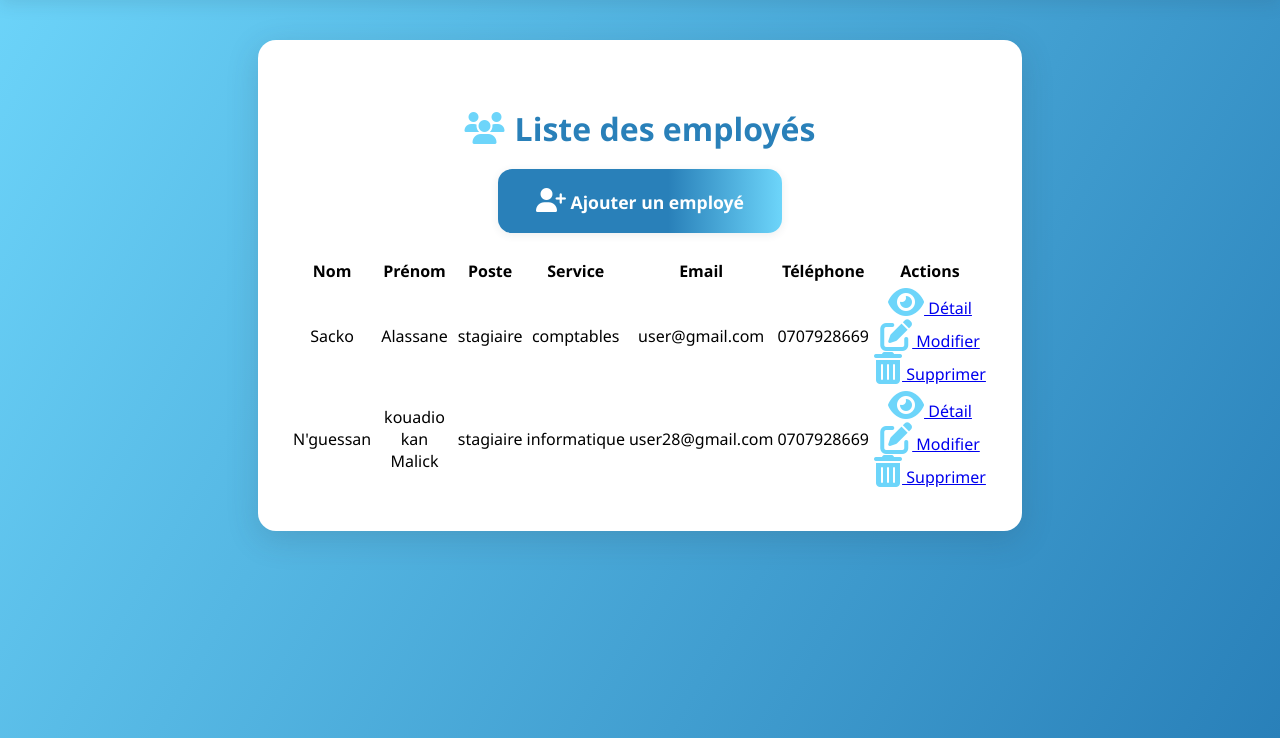
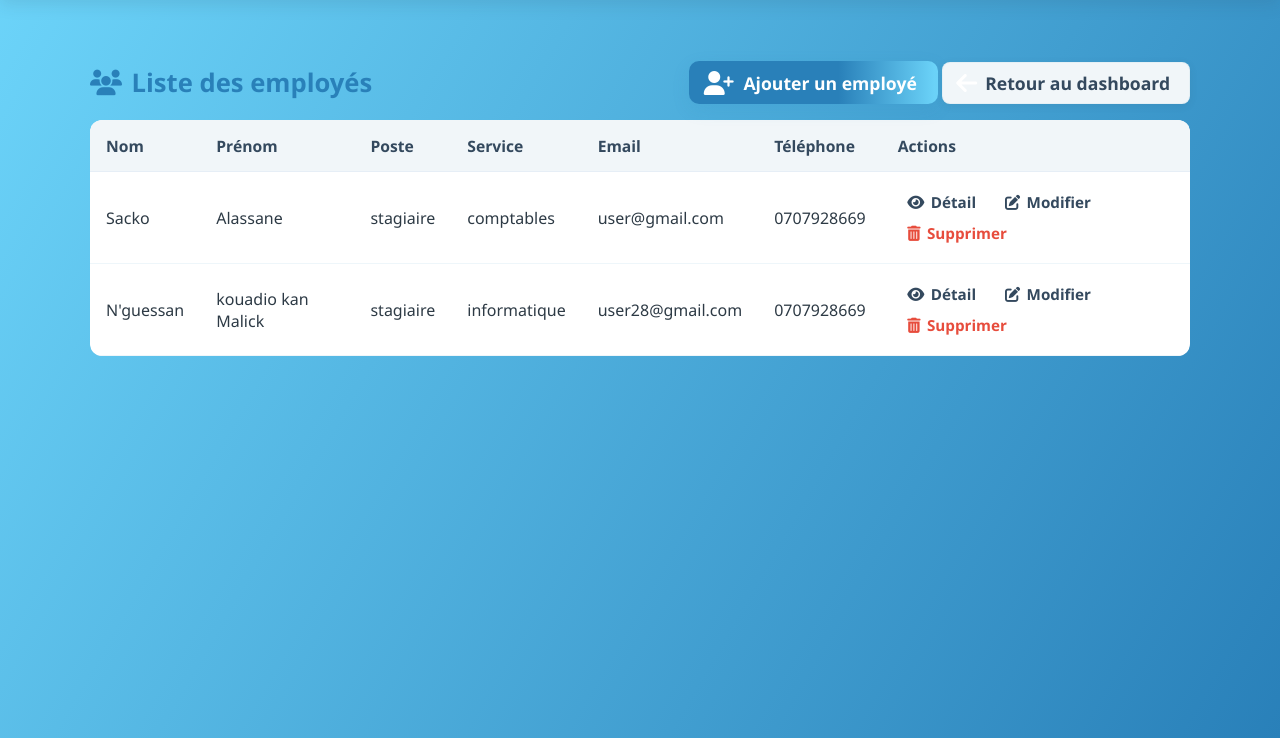
Before and after one commit to alassanesacko/GDRH, a Django app: page /personnel/ in a window 1280 px wide; the page is wider, and only the part inside the window is pictured. Shown: the part 62-800 px from the top of that part. Run offline with Django 5.2, Linux system fonts and the light colour scheme; a user stored in the database is signed in; data comes from the database, SQL or seed files in the repository; both versions use the stored data as it was after the commit.

Commit message:
stage 13: app personnel CRUD done

```diff
--- a/accounts/static/accounts/dashboard_drh.css
+++ b/accounts/static/accounts/dashboard_drh.css
@@ -54,6 +54,19 @@ body {
 .navbar-menu a:hover {
     background: #6dd5fa;
     color: #fff;
+}
+
+/* active link highlight */
+.navbar-menu a.active {
+    background: linear-gradient(90deg, #6dd5fa 60%, #2980b9 100%);
+    color: #fff;
+    box-shadow: 0 4px 12px rgba(41, 128, 185, 0.12);
+}
+
+.navbar-user {
+    margin-right: 1rem;
+    color: #34495e;
+    font-weight: 600;
 }
 
 .navbar-logout {
--- a/personnel/static/personnel/liste_employes.css
+++ b/personnel/static/personnel/liste_employes.css
@@ -0,0 +1,150 @@
+/* Styles pour la page Liste des employés */
+
+.container-list {
+    max-width: 1100px;
+    margin: 2.2rem auto;
+    padding: 1.6rem;
+}
+
+.header-row {
+    display: flex;
+    justify-content: space-between;
+    align-items: center;
+    gap: 1rem;
+    margin-bottom: 1rem;
+}
+
+.header-row h2 {
+    font-size: 1.6rem;
+    color: #2980b9;
+    display: flex;
+    align-items: center;
+    gap: 0.6rem;
+}
+
+.add-btn {
+    background: linear-gradient(90deg,#2980b9 60%,#6dd5fa 100%);
+    color: #fff;
+    padding: 0.6rem 0.9rem;
+    border-radius: 10px;
+    text-decoration: none;
+    font-weight: 700;
+    display: inline-flex;
+    gap: 0.6rem;
+    box-shadow: 0 6px 18px rgba(41,128,185,0.12);
+    transition: transform 0.12s ease, box-shadow 0.12s ease;
+}
+
+.add-btn:hover {
+    transform: translateY(-2px);
+    box-shadow: 0 10px 28px rgba(41,128,185,0.16);
+}
+
+.btn-secondary {
+    background: #f1f6f9;
+    color: #34495e;
+    padding: 0.5rem 0.8rem;
+    border-radius: 8px;
+    text-decoration: none;
+    font-weight: 700;
+    display: inline-flex;
+    align-items: center;
+    gap: 0.5rem;
+    border: 1px solid rgba(41,128,185,0.06);
+    transition: background 0.12s ease, transform 0.12s ease;
+}
+
+.btn-secondary:hover {
+    background: #eaf6fb;
+    transform: translateY(-1px);
+}
+
+.table-wrapper {
+    width: 100%;
+    overflow-x: auto;
+    background: transparent;
+    border-radius: 12px;
+}
+
+.table-employes {
+    width: 100%;
+    border-collapse: collapse;
+    background: #fff;
+    border-radius: 10px;
+    overflow: hidden;
+    box-shadow: 0 6px 24px rgba(44,62,80,0.08);
+}
+
+.table-employes thead th {
+    background: #f1f6f9;
+    text-align: left;
+    padding: 0.9rem 1rem;
+    font-size: 0.98rem;
+    color: #34495e;
+    border-bottom: 1px solid #e6eef6;
+}
+
+.table-employes tbody td {
+    padding: 0.9rem 1rem;
+    border-bottom: 1px solid #eef6fa;
+    vertical-align: middle;
+    font-size: 1rem;
+    color: #2d3a45;
+}
+
+.table-employes tbody tr:hover td {
+    background: rgba(41,128,185,0.03);
+}
+
+.crud-actions a {
+    display: inline-flex;
+    align-items: center;
+    gap: 0.4rem;
+    padding: 0.35rem 0.6rem;
+    margin-right: 0.35rem;
+    border-radius: 8px;
+    text-decoration: none;
+    color: #34495e;
+    font-weight: 600;
+    font-size: 0.95rem;
+}
+
+.crud-actions a:hover {
+    background: rgba(41,128,185,0.08);
+    color: #1f3f5a;
+}
+
+.crud-actions a.delete {
+    color: #e74c3c;
+}
+
+/* Responsive: convert to card-list on small screens */
+@media (max-width: 800px) {
+    .table-employes,
+    .table-employes thead,
+    .table-employes tbody,
+    .table-employes th,
+    .table-employes td,
+    .table-employes tr {
+        display: block;
+    }
+    .table-employes thead tr { display: none; }
+    .table-employes tbody tr {
+        margin-bottom: 1rem;
+        background: #fff;
+        border-radius: 10px;
+        box-shadow: 0 6px 20px rgba(44,62,80,0.06);
+        padding: 0.9rem 1rem;
+    }
+    .table-employes tbody td {
+        padding: 0.4rem 0;
+        border: none;
+    }
+    .table-employes tbody td::before {
+        content: attr(data-label);
+        font-weight: 700;
+        display: inline-block;
+        width: 110px;
+        color: #2980b9;
+    }
+}
--- a/personnel/templates/personnel/liste_employes.html
+++ b/personnel/templates/personnel/liste_employes.html
@@ -8,6 +8,7 @@
     {% load static %}
     <link rel="stylesheet" href="https://cdnjs.cloudflare.com/ajax/libs/font-awesome/6.4.0/css/all.min.css">
     <link rel="stylesheet" href="{% static 'accounts/dashboard_drh.css' %}">
+    <link rel="stylesheet" href="{% static 'personnel/liste_employes.css' %}">
 </head>
 <body>
     <nav class="navbar">
@@ -28,10 +29,18 @@
         </div>
         <a href="{% url 'logout' %}" class="navbar-logout"><i class="fas fa-sign-out-alt"></i> Déconnexion</a>
     </nav>
-    <div class="container">
-        <div class="welcome">
-            <h2><i class="fas fa-users"></i> Liste des employés</h2>
-            <a href="{% url 'ajouter_employe' %}" class="menu-item" style="margin-bottom:1.5rem;display:inline-block;"><i class="fas fa-user-plus"></i> Ajouter un employé</a>
+    <div class="container container-list">
+        <div class="header-row">
+            <div style="display:flex; align-items:center; gap:1rem;">
+                <h2 style="margin:0;"><i class="fas fa-users"></i> Liste des employés</h2>
+            </div>
+            <div>
+                <a href="{% url 'ajouter_employe' %}" class="menu-item add-btn"><i class="fas fa-user-plus"></i> Ajouter un employé</a>
+                <a href="{% url 'dashboard_drh' %}" class="btn-secondary menu-item"><i class="fas fa-arrow-left"></i> Retour au dashboard</a>
+
+            </div>
+        </div>
+        <div class="table-wrapper">
             <table class="table-employes">
                 <thead>
                     <tr>
@@ -45,26 +54,27 @@
                     </tr>
                 </thead>
             <tbody>
-        <div>
+
             {% for employe in employes %}
                 <tr>
-                    <td>{{ employe.nom }}</td>
-                    <td>{{ employe.prenom }}</td>
-                    <td>{{ employe.poste }}</td>
-                    <td>{{ employe.service }}</td>
-                    <td>{{ employe.email }}</td>
-                    <td>{{ employe.telephone }}</td>
-                    <td>
+                    <td data-label="Nom">{{ employe.nom }}</td>
+                    <td data-label="Prénom">{{ employe.prenom }}</td>
+                    <td data-label="Poste">{{ employe.poste }}</td>
+                    <td data-label="Service">{{ employe.service }}</td>
+                    <td data-label="Email">{{ employe.email }}</td>
+                    <td data-label="Téléphone">{{ employe.telephone }}</td>
+                    <td data-label="Actions">
                         <div class="crud-actions">
                             <a href="{% url 'detail_employe' employe.pk %}"><i class="fas fa-eye"></i> Détail</a>
                             <a href="{% url 'modifier_employe' employe.pk %}"><i class="fas fa-edit"></i> Modifier</a>
-                            <a href="{% url 'supprimer_employe' employe.pk %}"><i class="fas fa-trash-alt"></i> Supprimer</a>
+                            <a href="{% url 'supprimer_employe' employe.pk %}" class="delete"><i class="fas fa-trash-alt"></i> Supprimer</a>
                         </div>
                     </td>
                 </tr>
             {% endfor %}
             </tbody>
         </table>
+        </div>
     </div>
     <script>
         // Responsive menu toggle
```
Also changed, not shown: accounts/templates/accounts/dashboard_drh.html (+8 -7 lines), personnel/static/personnel/employe_forms.css (added, +88 -0 lines), personnel/templates/personnel/ajouter_employe.html (+13 -7 lines), personnel/templates/personnel/detail_employe.html (+14 -8 lines), personnel/templates/personnel/modifier_employe.html (+17 -10 lines), personnel/templates/personnel/supprimer_employe.html (+11 -6 lines), db.sqlite3, personnel/static/personnel/ajouter_employe.css (added).
